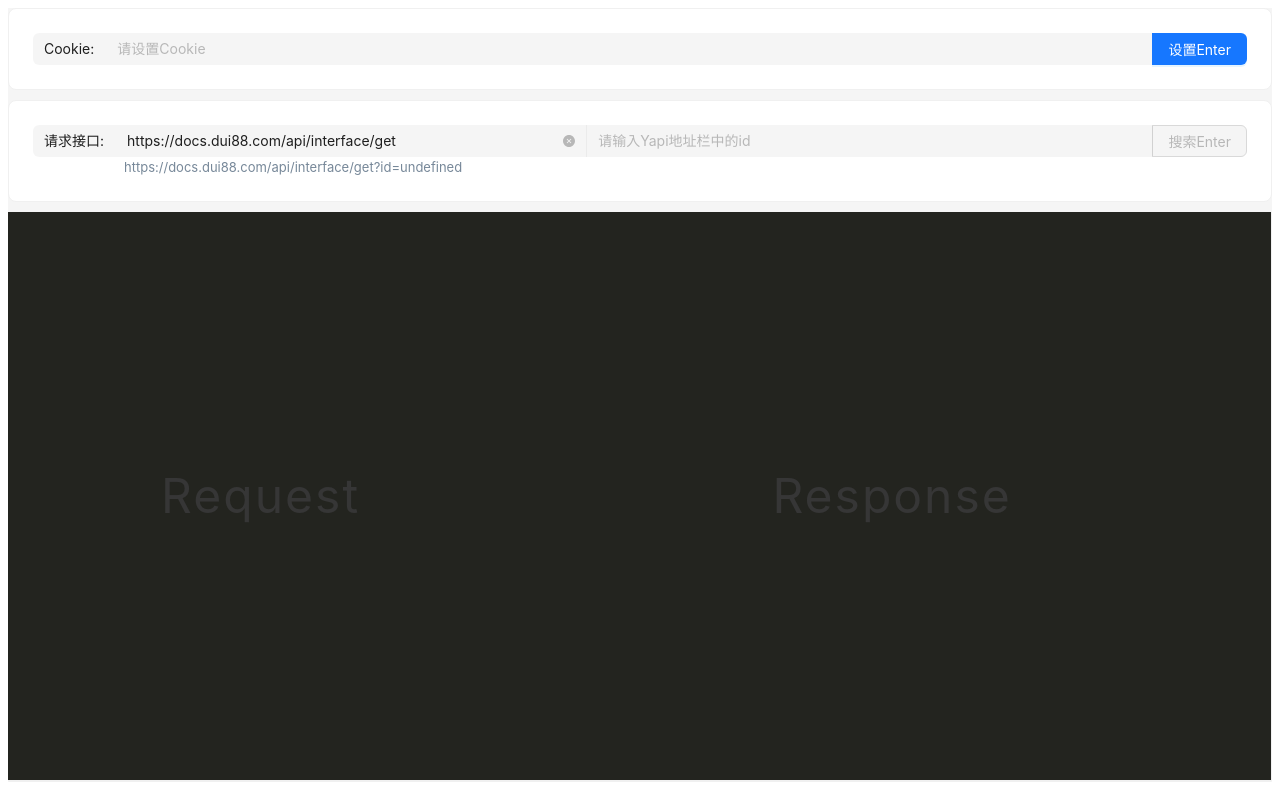
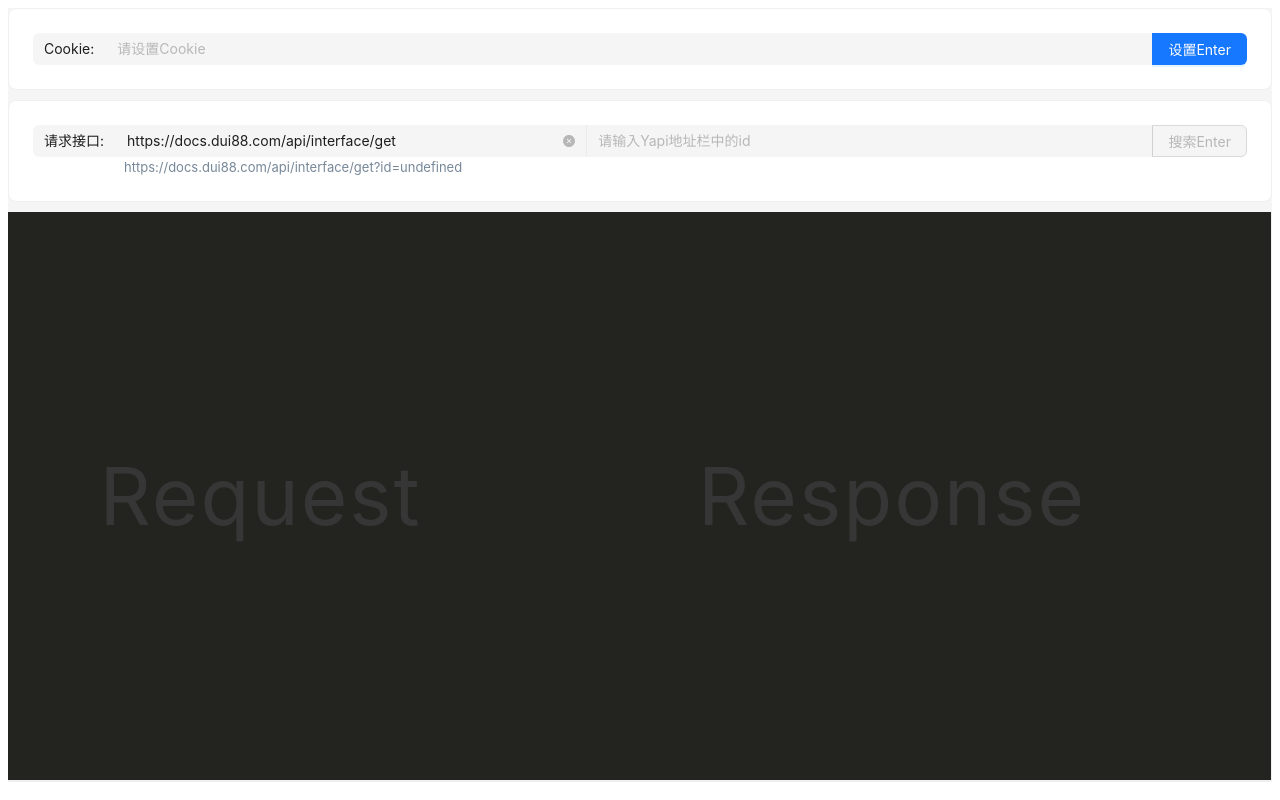
Before and after one commit to refinec/doc2ts, a React (Vite) app: page / in a window 1280 px wide. Built offline with nearby package versions, Linux system fonts and the light colour scheme.

Commit message:
fix: 修改

```diff
--- a/src/views/yapi/index.less
+++ b/src/views/yapi/index.less
@@ -36,7 +36,7 @@ pre, code {
     left: 50%;
     top: 50%;
     transform: translate(-50%, -50%);
-    font-size: 3rem;
+    font-size: 5rem;
     color: #363636;
   }
 }
@@ -53,7 +53,7 @@ pre, code {
     left: 50%;
     top: 50%;
     transform: translate(-50%, -50%);
-    font-size: 3rem;
+    font-size: 5rem;
     color: #363636;
   }
 }
```
